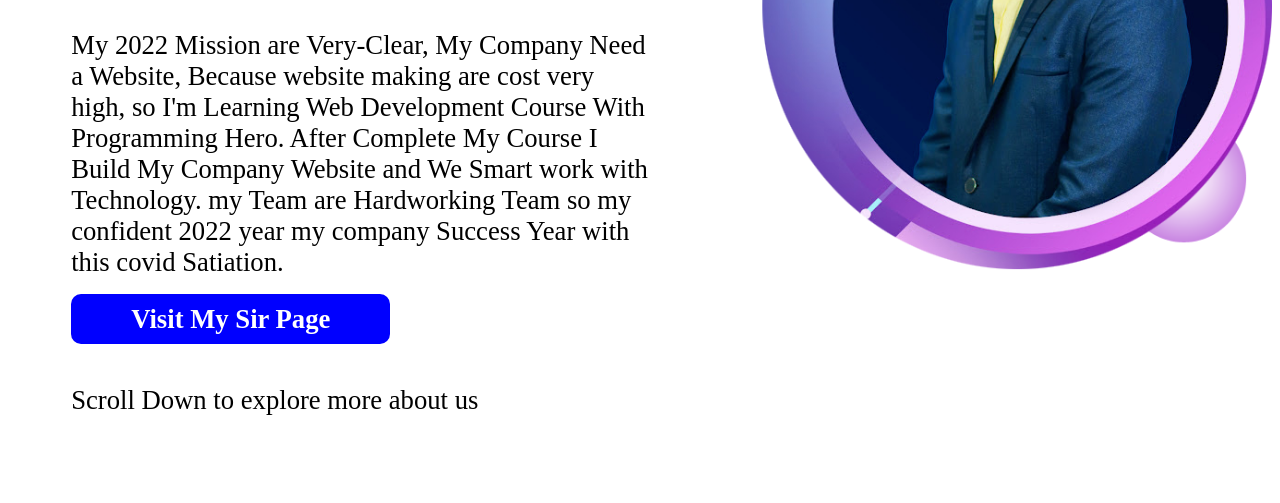
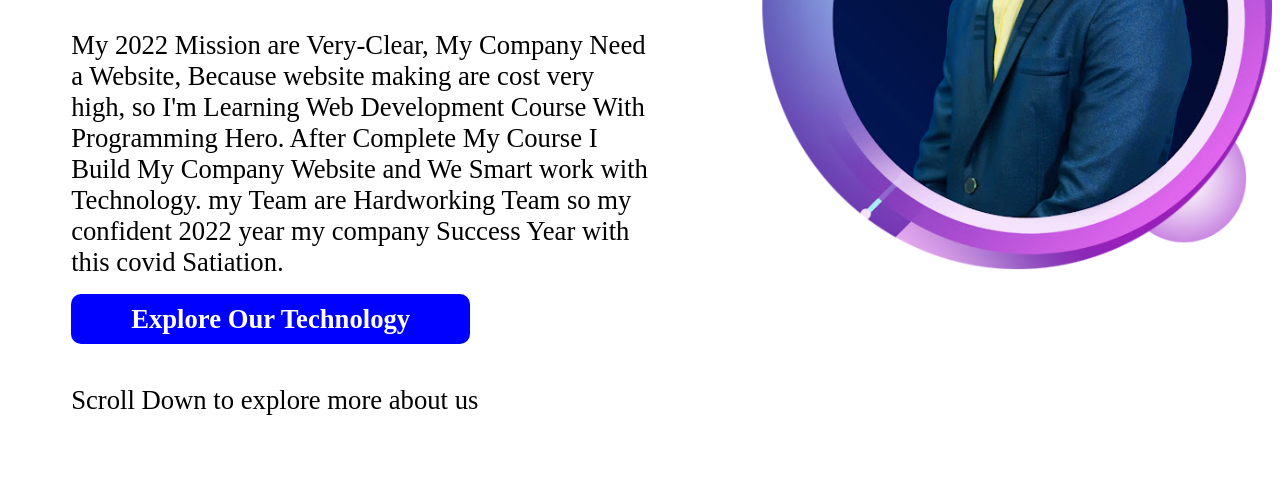
Before and after one commit to online0099/My-Assignment-WIth-Programming-hero, a plain HTML site: page index.html in a window 1280 px wide. Shown: the part 279-782 px from the top of the page. Drawn offline with Linux system fonts and the light colour scheme.

Commit message:
Update index.html

```diff
--- a/index.html
+++ b/index.html
@@ -25,7 +25,7 @@
                 I'm Learning Web Development Course With Programming Hero. After Complete My Course I Build My Company
                 Website and We Smart work with Technology. my Team are Hardworking Team so my confident 2022 year my
                 company Success Year with this covid Satiation.</p>
-            <a class="button"  href="#">Visit My Sir Page</a>
+            <a class="button"  href="#">Explore Our Technology</a>
 
             <p class="p-allign"> Scroll Down to explore more about us</p>
         </div>
```
